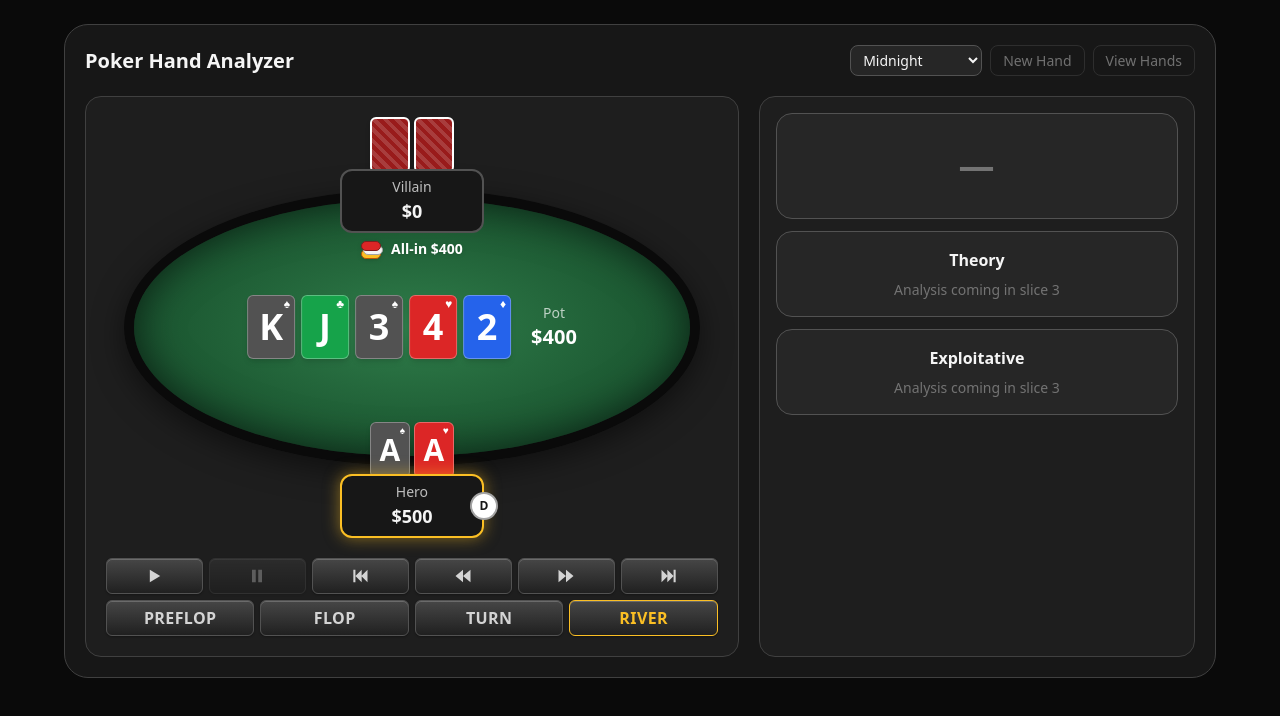
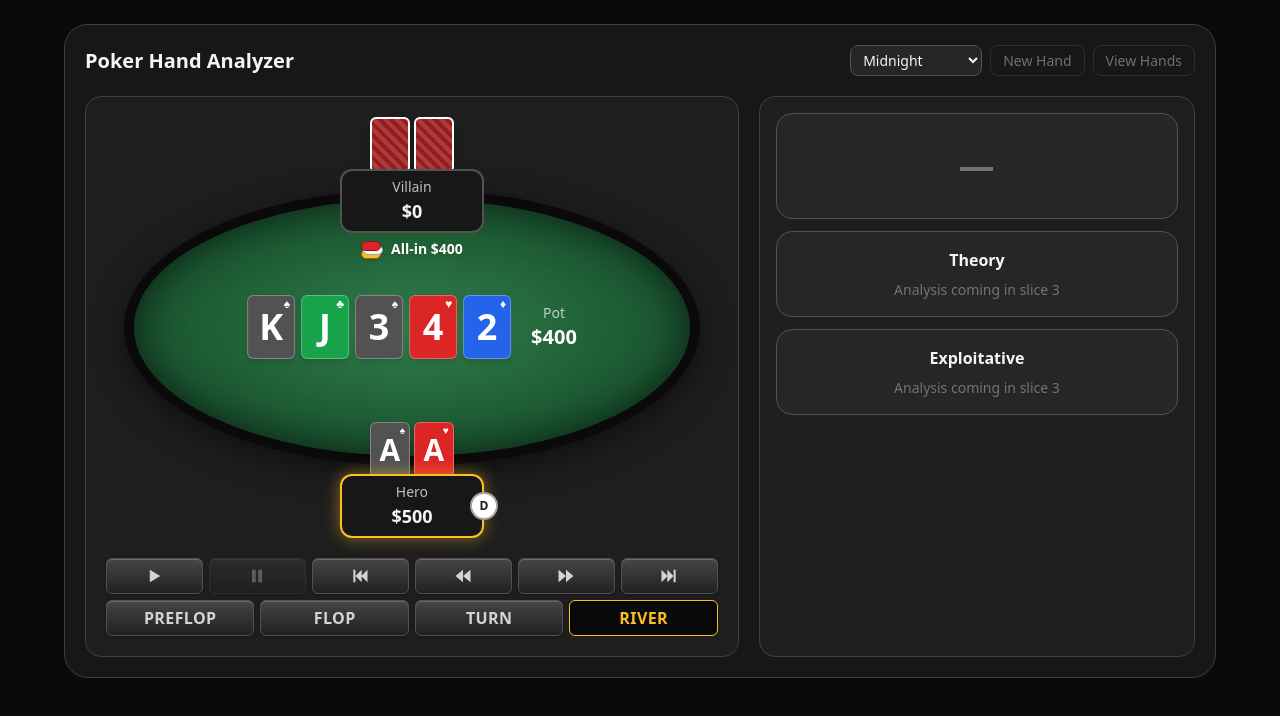
Before and after one commit to Qkarnsbboy/poker-hand-analyzer, a React (Vite) app in the folder frontend/: page / in a window 1280 px wide. Shown: the top 716 px of the page. Built offline with nearby package versions, Linux system fonts and the light colour scheme; the HTML template or start-up script is replaced by a standard one.

Commit message:
Show current street as a pressed-in button
Co-Authored-By: Claude Opus 5.5 <noreply@anthropic.com>
Claude-Session: https://claude.ai/code/session_01JkXebe1S8ZVwvGRP3sTnmK

```diff
--- a/frontend/src/components/Controls.tsx
+++ b/frontend/src/components/Controls.tsx
@@ -19,7 +19,10 @@ const base =
   "hover:bg-raised-hover active:from-black/15 active:to-white/5 " +
   "disabled:opacity-35 disabled:hover:bg-raised";
 const btn = `${base} border-line-strong text-ink-dim`;
-const btnActive = `${base} border-accent text-accent`;
+// Current street: pressed in, like a held-down button.
+const btnActive =
+  "flex items-center justify-center rounded-md border border-accent bg-page text-accent " +
+  "shadow-[inset_0_2px_6px_rgba(0,0,0,0.6)] cursor-default";
 
 const Icon = ({ children }: { children: ReactNode }) => (
   <svg viewBox="0 0 24 24" className="w-5 h-5" fill="currentColor" aria-hidden>
@@ -73,6 +76,7 @@ export function Controls({ index, last, street, streetStarts, playing, onPlay, o
               className={`${j.street === street ? btnActive : btn} h-9 text-base font-bold uppercase tracking-wide`}
               onClick={() => start !== null && onSeek(start)}
               disabled={start === null}
+              aria-current={j.street === street ? "step" : undefined}
               title={`${j.label} (${j.key})`}
             >
               {j.label}
```
